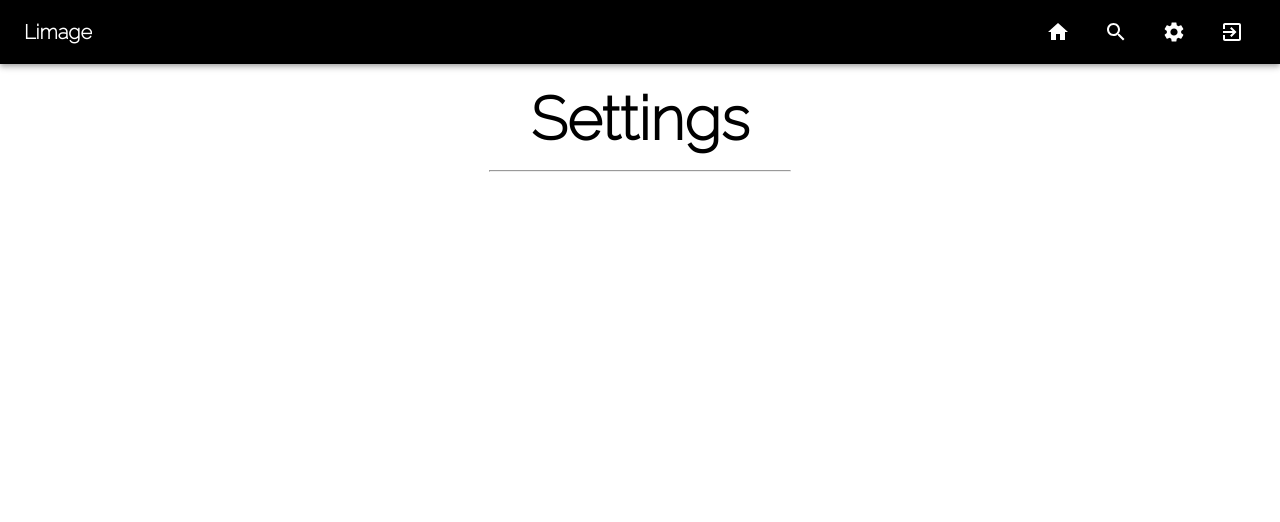
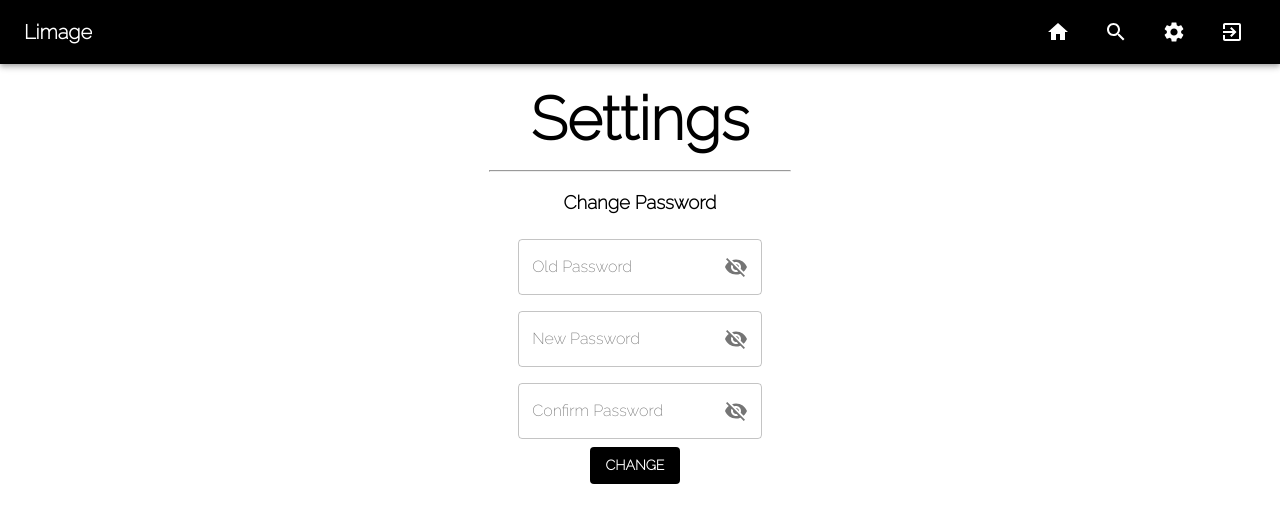
Before and after one commit to rishivijayv/limage-frontend, a React (Create React App) app: page /settings in a window 1280 px wide. Shown: the top 522 px of the page. Built offline with nearby package versions, Linux system fonts and the light colour scheme.

Commit message:
Added basic password changing form in Settings

```diff
--- /dev/null
+++ b/src/Settings/Security/Security.js
@@ -0,0 +1,93 @@
+
+import { useState } from 'react';
+import TextField from '@material-ui/core/TextField';
+import Button from '@material-ui/core/Button';
+import FormControl from '@material-ui/core/FormControl';
+import InputLabel from '@material-ui/core/InputLabel';
+import OutlinedInput from '@material-ui/core/OutlinedInput';
+import InputAdornment from '@material-ui/core/InputAdornment';
+import IconButton from '@material-ui/core/IconButton';
+import Visibility from '@material-ui/icons/Visibility';
+import VisibilityOff from '@material-ui/icons/VisibilityOff';
+import { makeStyles } from '@material-ui/core/styles';
+
+const useStyles = makeStyles((theme) => ({
+    button: theme.custom.button,
+    container: theme.custom.centerContainer,
+    passwordContainer: {
+        margin: theme.spacing(1),
+        width: '25ch'
+    },
+    password: {
+        marginBottom: '10px',
+        width: '300px'
+    },
+}));
+
+const initPassword = {
+    show: false,
+    text: ''
+};
+
+function Security(){
+    const classes = useStyles();
+
+    const [oldPassword, setOldPassword] = useState(initPassword);
+    const [newPassword, setNewPassword] = useState(initPassword);
+    const [confirmPassword, setConfirmPassword] = useState(initPassword);
+
+    const handlePasswordChange = (event, passwordObject, passwordSetter) => {
+        passwordSetter({ ...passwordObject, ['text']:  event.target.value });
+    };
+
+    const handleMouseDownPassword = (event) => {
+        event.preventDefault();
+    };
+
+    const handleClickShowPassword = (passwordObject, passwordSetter) => {
+        const toggleShow = !passwordObject.show
+        passwordSetter({ ...passwordObject, ['show']: toggleShow });
+    };
+
+    const getPasswordField = (passwordObject, passwordSetter, labelText) => {
+        const labelWidth = labelText.length * 8.6
+        return (
+            <FormControl className={classes.passwordContainer} variant="outlined">
+                <InputLabel htmlFor="outlined-adornment-password">{labelText}</InputLabel>
+                <OutlinedInput
+                id="outlined-adornment-password"
+                type={passwordObject.show ? 'text' : 'password'}
+                value={passwordObject.text}
+                onChange={(e) => handlePasswordChange(e, passwordObject, passwordSetter)}
+                endAdornment={
+                    <InputAdornment position="end">
+                    <IconButton
+                        aria-label="toggle password visibility"
+                        onClick={() => handleClickShowPassword(passwordObject, passwordSetter)}
+                        onMouseDown={(e) => handleMouseDownPassword(e)}
+                        edge="end"
+                    >
+                        {passwordObject.show ? <Visibility /> : <VisibilityOff />}
+                    </IconButton>
+                    </InputAdornment>
+                }
+                labelWidth={labelWidth}
+                />
+            </FormControl>
+        );
+    };
+
+    return (
+        <div className={classes.container}>
+            <h3>Change Password</h3>
+            {getPasswordField(oldPassword, setOldPassword, "Old Password")} <br />
+            {getPasswordField(newPassword, setNewPassword, "New Password")} <br />
+            {getPasswordField(confirmPassword, setConfirmPassword, "Confirm Password")} <br />
+            <Button className={classes.button} variant="container" component="label" onClick={() => console.log("This will change the passwords")}>
+                Change
+            </Button>
+        </div>
+    );
+}
+
+export default Security;
--- a/src/Settings/Settings.js
+++ b/src/Settings/Settings.js
@@ -1,6 +1,7 @@
 
-import Heading from '../User/Utilities/Heading';
+import Heading from '../Utilities/Heading';
 import Navigation from '../Navigation/Navigation';
+import Security from './Security/Security';
 
 function Settings({ navButtons }) {
 
@@ -9,6 +10,7 @@ function Settings({ navButtons }) {
         <div>
             <Navigation pathsWithButtons={navButtons} />
             <Heading title={title} />
+            <Security />
         </div>
     );
 }
--- a/src/User/Upload/Upload.js
+++ b/src/User/Upload/Upload.js
@@ -18,15 +18,7 @@ const useStyles = makeStyles((theme) => ({
         marginLeft: 'auto',
         marginRight: 'auto',
     },
-    button: {
-        color: theme.palette.common.white,
-        backgroundColor: theme.palette.common.black,
-        fontWeight: 'bold',
-        '&:hover': {
-            backgroundColor: theme.palette.common.black
-        },
-        marginRight: '10px'
-    },
+    button: theme.custom.button,
     label: {
         marginBottom: '10px'
     },
--- a/src/User/User.js
+++ b/src/User/User.js
@@ -13,7 +13,7 @@ import Labels from './Labels/Labels';
 import SavedImages from './SavedImages/SavedImages';
 import Upload from './Upload/Upload';
 import UploadedImages from './UploadedImages/UploadedImages';
-import Heading from './Utilities/Heading';
+import Heading from '../Utilities/Heading';
 
 import { makeStyles } from '@material-ui/core/styles';
 
--- a/src/User/Utilities/Heading.js
+++ b/src/Utilities/Heading.js
@@ -5,9 +5,7 @@ const useStyles = makeStyles((theme) => ({
     container: {
         margin: '20px'
     },
-    header: {
-        textAlign: 'center'
-    },
+    header: theme.custom.centerContainer,
     title: {
         fontSize: '60px',
         fontWeight: '800',
--- a/src/index.js
+++ b/src/index.js
@@ -18,6 +18,18 @@ const theme = createMuiTheme({
     fontFamily: "'Raleway', sans-serif"
   },
   custom: {
+    centerContainer: {
+      textAlign: 'center'
+    },
+    button: {
+      color: defaultTheme.palette.common.white,
+      backgroundColor: defaultTheme.palette.common.black,
+      fontWeight: 'bold',
+      '&:hover': {
+          backgroundColor: defaultTheme.palette.common.black
+      },
+      marginRight: '10px'
+    },
     success: {
       color: '#00b359'
     },
```
